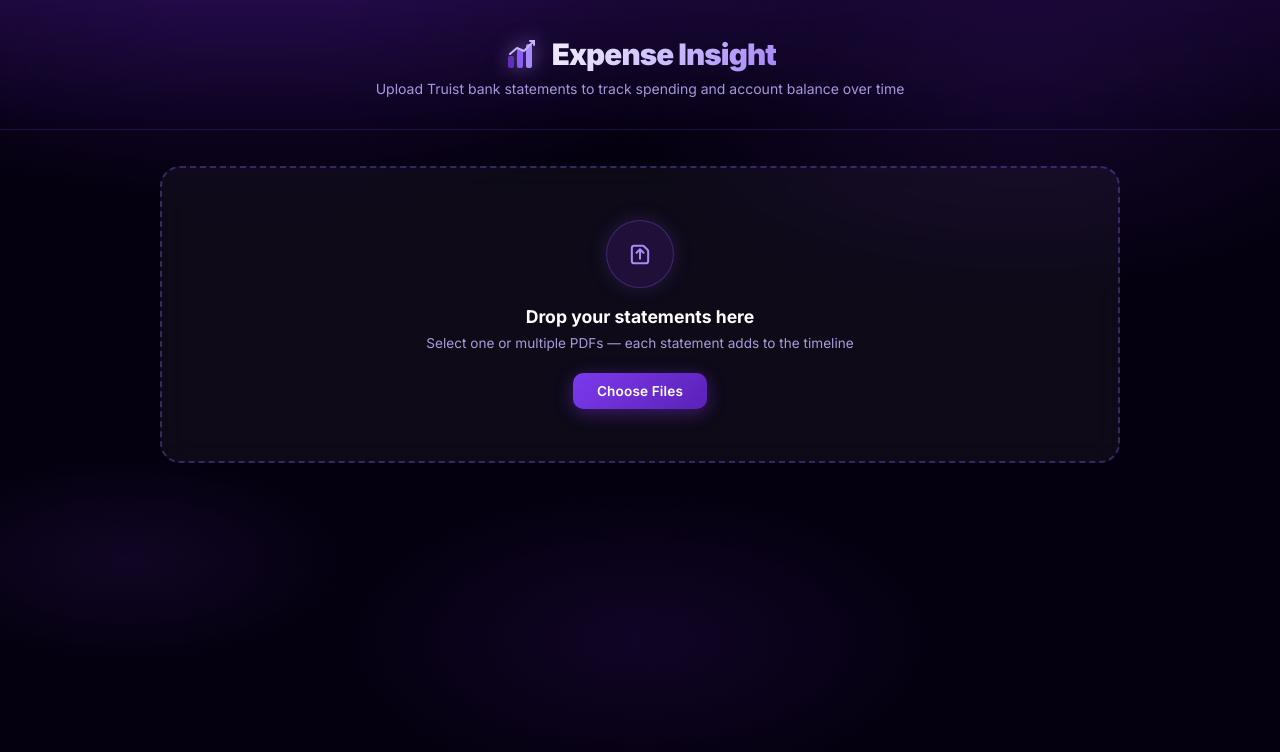
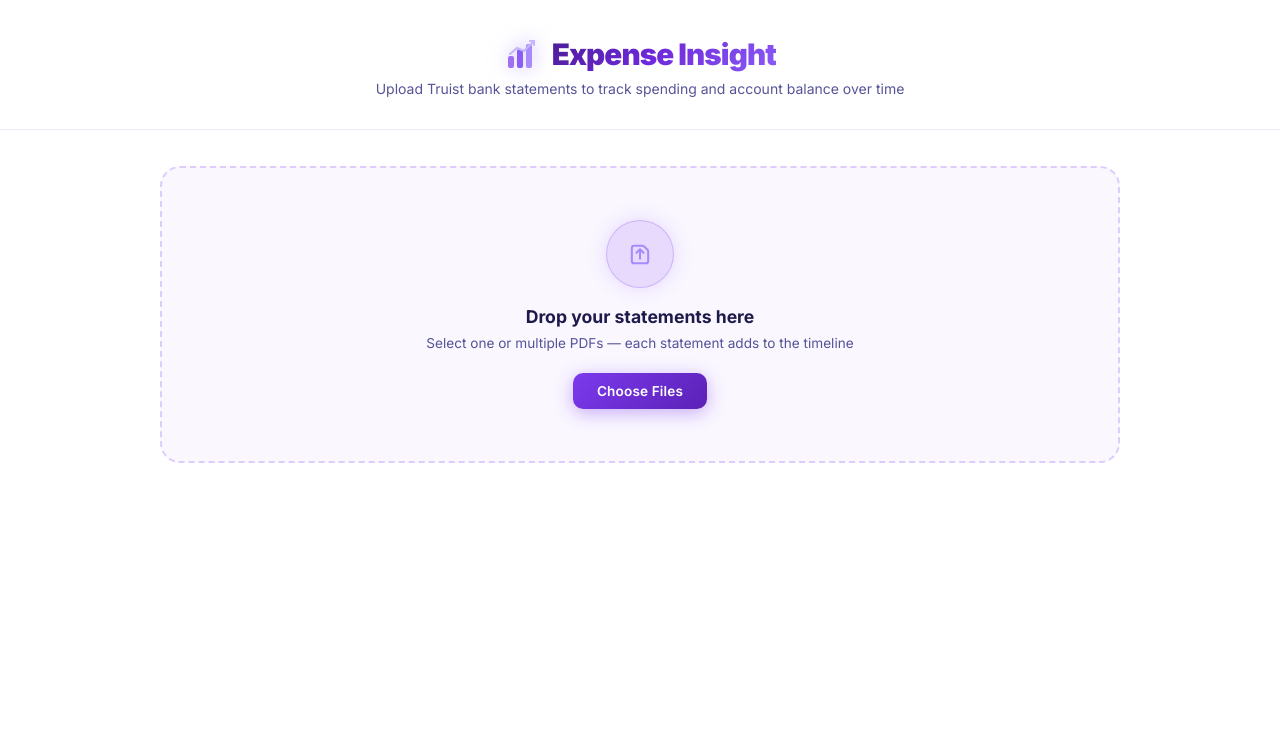
Before and after one commit to jul-san/expense-insight, a Next.js app: page / in a window 1280 px wide. Shown: the top 752 px of the page. Built offline with nearby package versions, Linux system fonts and the light colour scheme.

Commit message:
inverted color scheme

```diff
--- a/app/globals.css
+++ b/app/globals.css
@@ -1,22 +1,28 @@
 @import url('https://fonts.googleapis.com/css2?family=Inter:wght@400;500;600;700;800;900&display=swap');
 
 :root {
-  --bg: #05000f;
-  --surface: rgba(255,255,255,0.038);
-  --surface-hover: rgba(255,255,255,0.058);
-  --border: rgba(139,92,246,0.18);
-  --border-strong: rgba(139,92,246,0.35);
-  --text: #ffffff;
-  --text-sub: rgba(196,181,253,0.85);
-  --muted: rgba(196,181,253,0.5);
-  --purple: #8b5cf6;
-  --purple-light: #a78bfa;
-  --purple-dim: rgba(139,92,246,0.15);
-  --purchase: #818cf8;
-  --recurring: #2dd4bf;
-  --misc: #c084fc;
-  --danger: #f87171;
-  --accent: #7c3aed;
+  --bg: #ffffff;
+
+  --surface: rgba(124,58,237,0.04);
+  --surface-hover: rgba(124,58,237,0.08);
+
+  --border: rgba(124,58,237,0.12);
+  --border-strong: rgba(124,58,237,0.22);
+
+  --text: #1e1b4b;
+  --text-sub: rgba(49,46,129,0.82);
+  --muted: rgba(91,33,182,0.5);
+
+  --purple: #7c3aed;
+  --purple-light: #8b5cf6;
+  --purple-dim: rgba(124,58,237,0.08);
+
+  --purchase: #4f46e5;
+  --recurring: #0f766e;
+  --misc: #9333ea;
+  --danger: #dc2626;
+
+  --accent: #6d28d9;
 }
 
 *, *::before, *::after { box-sizing: border-box; margin: 0; padding: 0; }
@@ -30,20 +36,7 @@ body {
   overflow-x: hidden;
 }
 
-body::before {
-  content: '';
-  position: fixed;
-  inset: 0;
-  background:
-    radial-gradient(ellipse 80% 60% at 20% -10%, rgba(109,40,217,0.28) 0%, transparent 60%),
-    radial-gradient(ellipse 60% 50% at 80% 10%,  rgba(76,29,149,0.22)  0%, transparent 55%),
-    radial-gradient(ellipse 50% 40% at 50% 80%,  rgba(91,33,182,0.14)  0%, transparent 50%),
-    radial-gradient(ellipse 40% 30% at 10% 70%,  rgba(124,58,237,0.10) 0%, transparent 45%);
-  pointer-events: none;
-  z-index: 0;
-}
 
-body > * { position: relative; z-index: 1; }
 
 /* ── Header ───────────────────────────────────────────────────────── */
 
@@ -52,18 +45,8 @@ header {
   padding: 2.25rem 1.5rem 2rem;
   text-align: center;
   border-bottom: 1px solid var(--border);
-  backdrop-filter: blur(28px);
-  -webkit-backdrop-filter: blur(28px);
-  overflow: hidden;
 }
 
-header::before {
-  content: '';
-  position: absolute;
-  inset: 0;
-  background: linear-gradient(180deg, rgba(109,40,217,0.12) 0%, transparent 100%);
-  pointer-events: none;
-}
 
 .header-logo {
   display: flex;
@@ -81,7 +64,7 @@ header h1 {
   font-size: 1.85rem;
   font-weight: 900;
   letter-spacing: -0.03em;
-  background: linear-gradient(135deg, #ffffff 0%, #ddd6fe 40%, #a78bfa 100%);
+  background: linear-gradient(135deg, #4c1d95 0%, #6d28d9 45%, #8b5cf6 100%);
   -webkit-background-clip: text;
   -webkit-text-fill-color: transparent;
   background-clip: text;
@@ -326,7 +309,7 @@ tr:last-child td { border-bottom: none; }
 .td-total    { font-weight: 700; color: var(--text); }
 
 .row-total td {
-  background: rgba(124,58,237,0.06);
+  background: rgba(124,58,237,0.04);
   border-top: 1px solid var(--border);
   font-weight: 700;
 }
@@ -439,8 +422,8 @@ tr:last-child td { border-bottom: none; }
 
 .acc-body {
   display: none;
-  background: rgba(5,0,15,0.6);
-  border: 1px solid rgba(139,92,246,0.35);
+background: rgba(124,58,237,0.03);
+border: 1px solid rgba(139,92,246,0.35);
   border-top: none;
   border-radius: 0 0 12px 12px;
   overflow: hidden;
```
